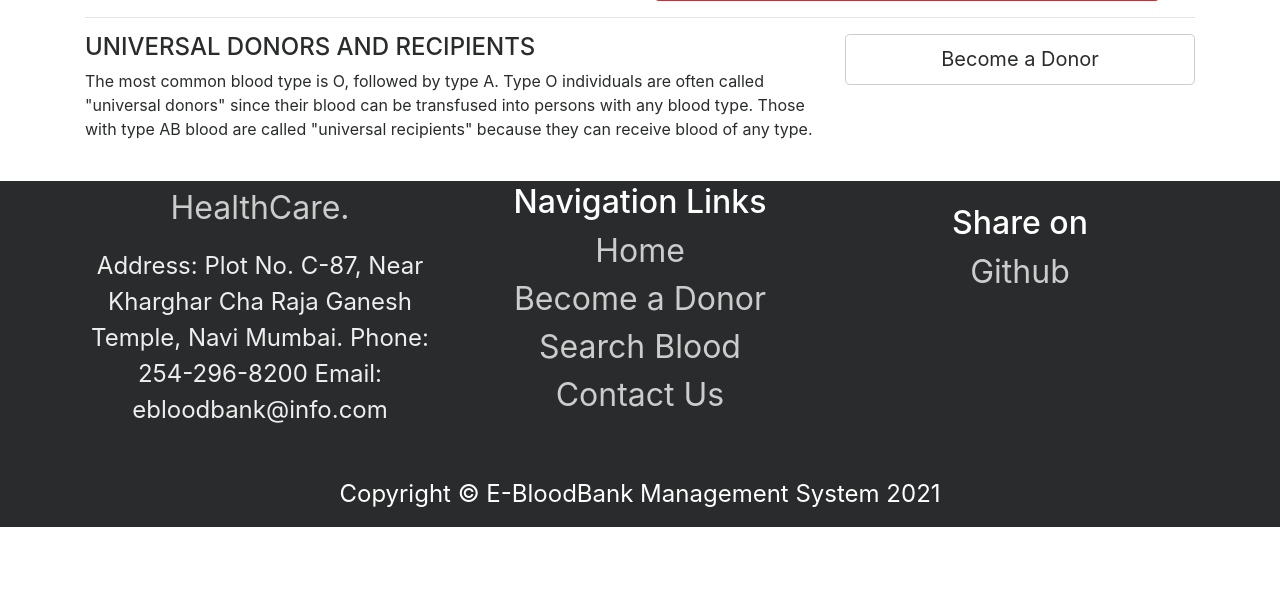
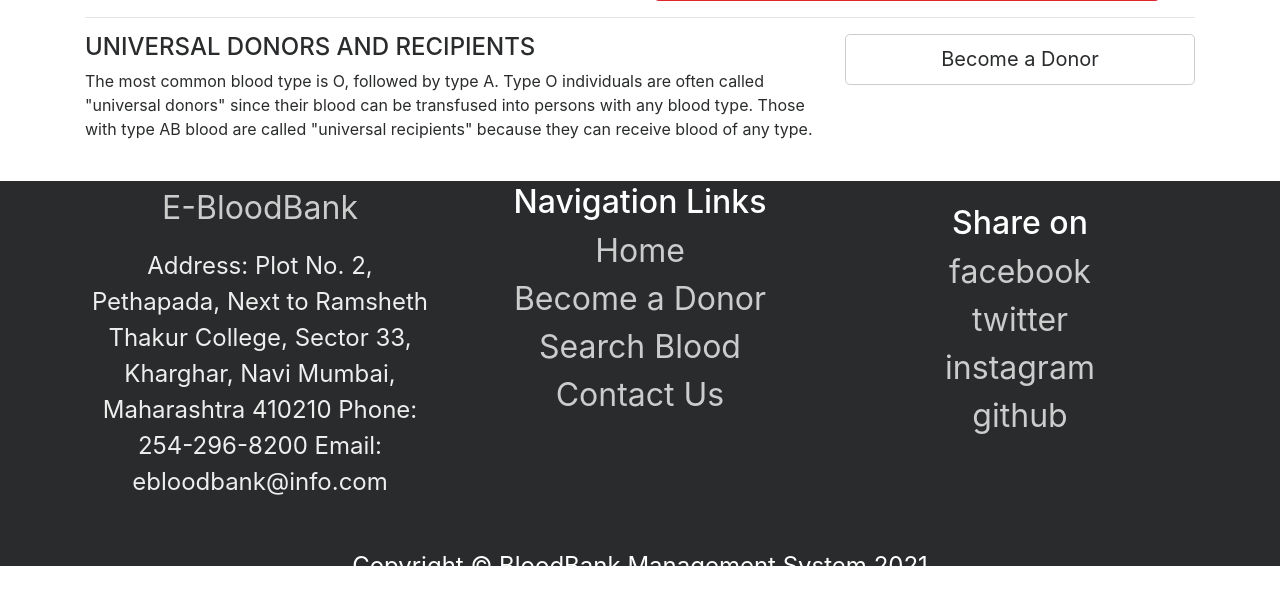
Before and after one commit to CryptoLeo-3000/BloodBank, a PHP site: page /index.php in a window 1280 px wide. Shown: the part 2211-2811 px from the top of the page. Before the commit the page ends 2738 px from the top, so only its background shows below. Run offline with PHP 8.4, Linux system fonts and the light colour scheme; data comes from the database, SQL or seed files in the repository.

Commit message:
Update footer.php

```diff
--- a/bbdms/includes/footer.php
+++ b/bbdms/includes/footer.php
@@ -4,8 +4,8 @@
 <div class="row">
 
     <div style="  font-size: 3rem;color: #fff;" class="col-md-4">
-        <a style="font-size: 2rem; color: #ccc; display: block;" href="index.php" class="logo"><span>H</span>ealth<span>C</span>are.</a>
-        <p style="font-size: 1.5rem;color: #eee;padding: 1rem 0;">Address: Plot No. C-87, Near Kharghar Cha Raja Ganesh Temple, Navi Mumbai.
+        <a style="font-size: 2rem; color: #ccc; display: block;" href="index.php" class="logo">E-BloodBank</a>
+        <p style="font-size: 1.5rem;color: #eee;padding: 1rem 0;">Address: Plot No. 2, Pethapada, Next to Ramsheth Thakur College, Sector 33, Kharghar, Navi Mumbai, Maharashtra 410210
                        Phone: 254-296-8200
         Email: ebloodbank@info.com
 
@@ -22,13 +22,16 @@
 
     <div style="padding: 1.3rem;" class="col-md-4 text-center">
         <h3 style="color: #fff;font-size: 2rem;">Share on</h3>
-        <a style="font-size: 2rem; color: #ccc; display: block;" href="https://github.com/CryptoLeo-3000/BloodBank.git">Github</a>
+        <a style="font-size: 2rem; color: #ccc; display: block;" href="#">facebook</a>
+        <a style="font-size: 2rem; color: #ccc; display: block;" href="#">twitter</a>
+        <a style="font-size: 2rem; color: #ccc; display: block;" href="#">instagram</a>
+        <a style="font-size: 2rem; color: #ccc; display: block;" href="#">github</a>
     </div>
 </div>
 </div>
     <div class="container">
         <p style="font-size: 1.5rem;color: #eee;padding: 1rem 0;"class="m-0 text-center text-white">
-            Copyright &copy; E-BloodBank Management System 2021
+            Copyright &copy; BloodBank Management System 2021
         </p>
     </div>
 </footer>
@@ -36,7 +39,7 @@
 <style>
 footer {
     display: block;
-    height: 346px;
+    height: 385px;
     text-align: center;
     padding: 3px;
     background-color: #292b2c;
```
